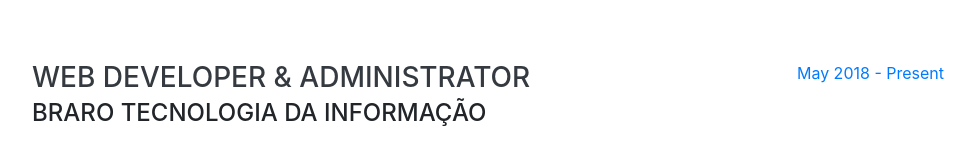
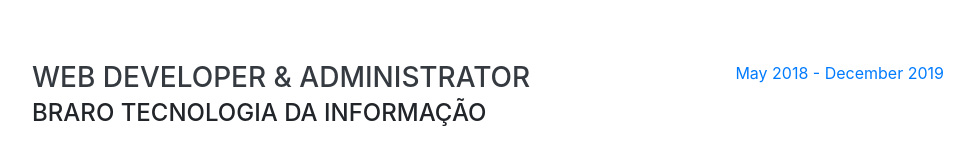
Before and after one commit to abrandao/abrandao.github.io, a website with bundled scripts: page index.html in a window 1280 px wide. Shown: the part 1515-1665 px from the top of the page, without its empty margins (288-1263 px from the left). Built offline with nearby package versions, Linux system fonts and the light colour scheme; a web font is replaced by a local one.

Commit message:
Experience date update

```diff
--- a/index.html
+++ b/index.html
@@ -140,7 +140,7 @@
             <p>Development of websites and solutions using a variety of technologies like PHP, HTML, CSS and Ruby. Deploying and managing platforms, researching and consulting.</p>
           </div>
           <div class="resume-date text-md-right">
-            <span class="text-primary">May 2018 - Present</span>
+            <span class="text-primary">May 2018 - December 2019</span>
           </div>
         </div>
 
```
